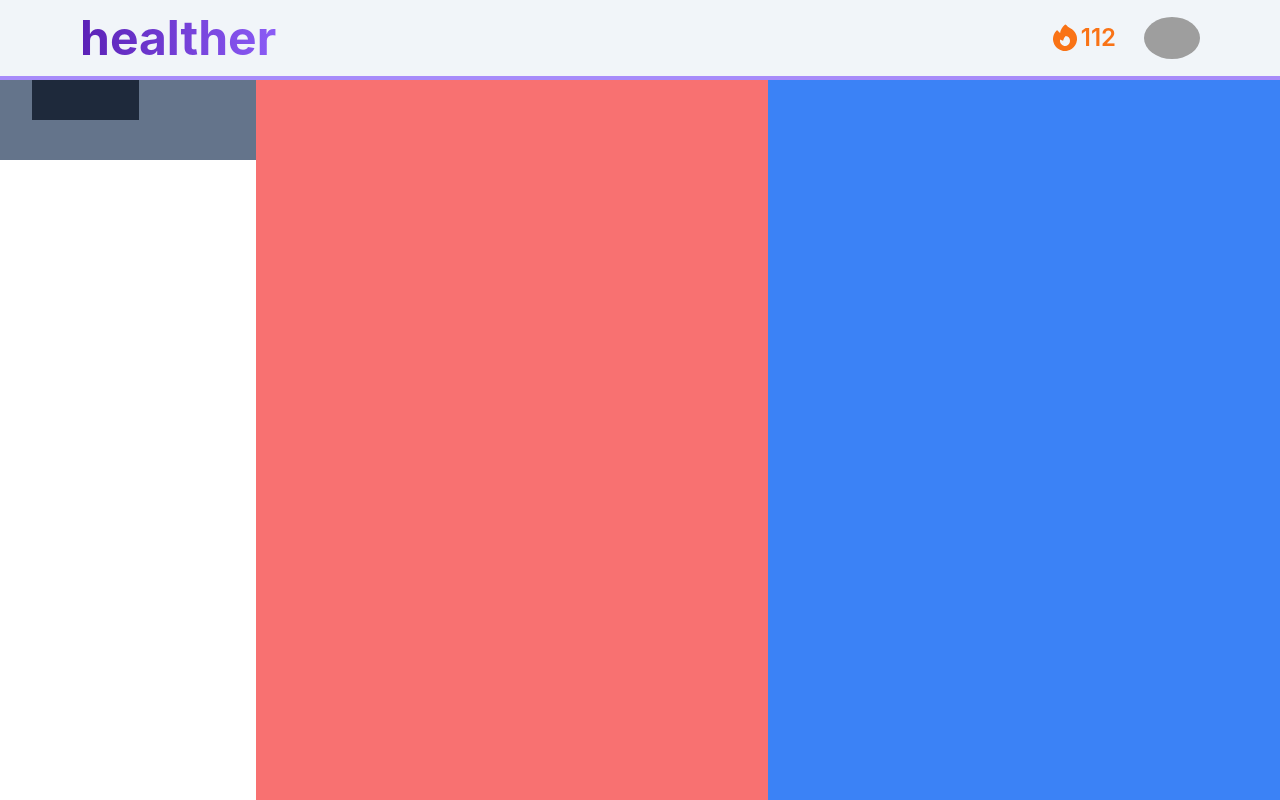
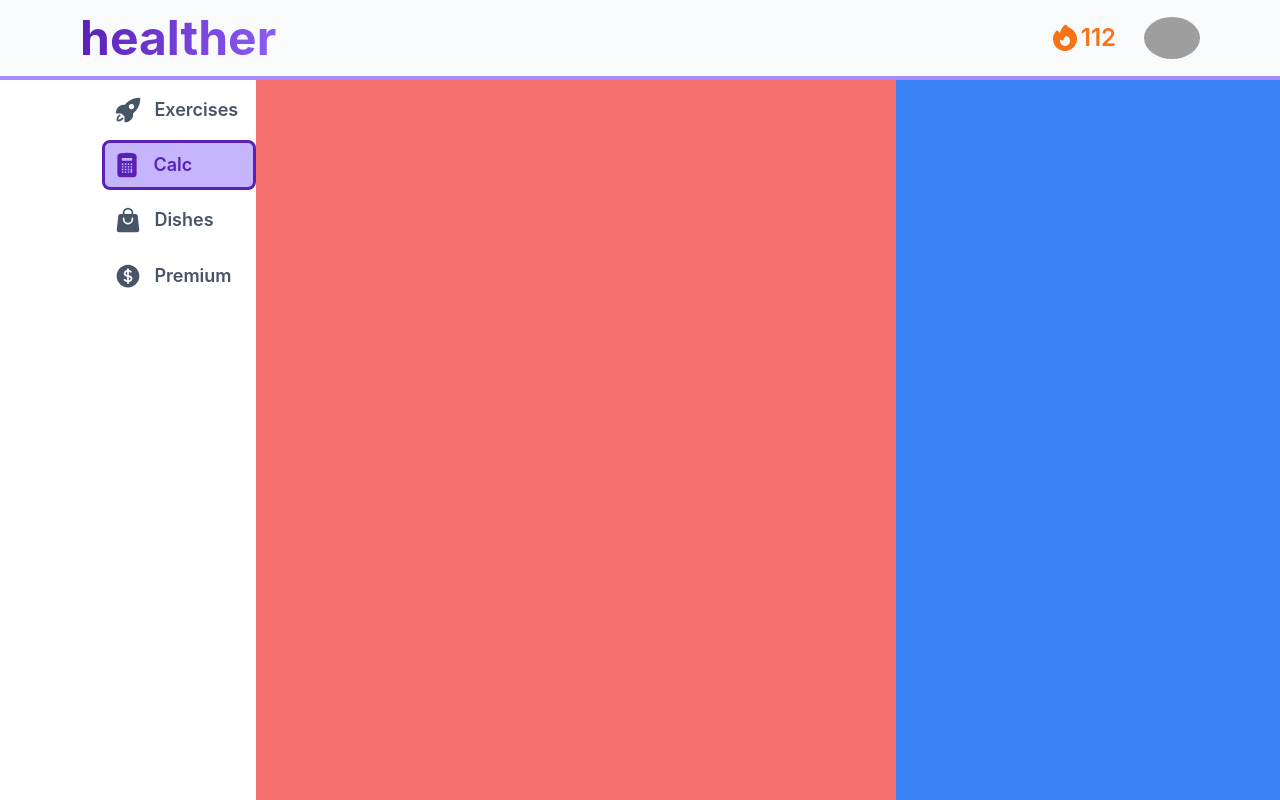
Before and after one commit to VelHRH/Healther, a React (Create React App) app in the folder front/: page / in a window 1280 px wide. Shown: the top 800 px of the page. Built offline with nearby package versions, Linux system fonts and the light colour scheme; grey boxes are pictures that could not be loaded.

Commit message:
Navbox and NavItem

```diff
--- a/front/src/App.js
+++ b/front/src/App.js
@@ -1,5 +1,5 @@
 import { Header } from "./components/Header";
-import { Navbox } from "./components/Navbox";
+import { Navbox } from "./components/Navbox/Navbox";
 
 function App() {
   return(
@@ -8,10 +8,10 @@ function App() {
       <div className="flex mt-20">
 
         <Navbox />
-        <div className="w-2/5 bg-red-400 h-[1000px]">
+        <div className="w-[50%] bg-red-400 h-[1000px]">
 
         </div>
-        <div className="w-2/5 bg-blue-500">
+        <div className="w-[30%] bg-blue-500">
 
         </div>
       </div>
--- a/front/src/components/Header.jsx
+++ b/front/src/components/Header.jsx
@@ -2,7 +2,7 @@ import { FireIcon } from "@heroicons/react/24/solid";
 
 export const Header = () => {
  return (
-  <div className="w-full flex border-b-4 border-violet-400 h-20 items-center px-20 justify-between fixed bg-slate-100 top-0">
+  <div className="w-full flex border-b-4 border-violet-400 h-20 items-center px-20 justify-between fixed bg-slate-50 top-0">
    <div className="font-bold text-transparent text-5xl bg-clip-text bg-gradient-to-r to-violet-500 from-violet-800 logo">
     healther
    </div>
--- /dev/null
+++ b/front/src/components/NavItem.jsx
@@ -0,0 +1,20 @@
+
+export const NavItem = (props) => {
+  if (!props.isActive){
+    return(
+      <div className="flex text-lg mt-1 p-2 rounded-lg border-4 border-transparent hover:bg-violet-300 text-slate-600">
+        {props.icon}
+        <div>{props.text}</div>
+      </div>
+    );
+  }
+
+  if (props.isActive){
+    return(
+      <div className="flex text-lg mt-1 bg-violet-300 p-2 rounded-lg border-[3px] border-violet-800 text-violet-800">
+        {props.icon}
+        <div>{props.text}</div>
+      </div>
+    );
+  }
+}
--- a/front/src/components/Navbox.jsx
+++ /dev/null
@@ -1,11 +0,0 @@
-import { FireIcon } from "@heroicons/react/24/solid";
-
-export const Navbox = () => {
- return (
-  <>
-  <div className="w-1/12 h-10 bg-slate-800 fixed top-20 left-8 z-50"></div>
-  <div className="w-1/5 h-20 bg-slate-500">
-  </div>
-  </>
- );
-};
--- /dev/null
+++ b/front/src/components/Navbox/Navbox.jsx
@@ -0,0 +1,17 @@
+import { RocketLaunchIcon, CalculatorIcon, ShoppingBagIcon, CurrencyDollarIcon } from "@heroicons/react/24/solid";
+import { NavItem } from "../NavItem";
+
+export const Navbox = () => {
+ return (
+  <>
+  <div className={`w-[12%] h-10 fixed top-23 left-[8%] z-50 cursor-pointer font-semibold`}>
+    <NavItem icon={<RocketLaunchIcon className="w-7 mr-3" />} text="Exercises" isActive={false} />
+    <NavItem icon={<CalculatorIcon className="w-7 mr-3" />} text="Calc" isActive={true} />
+    <NavItem icon={<ShoppingBagIcon className="w-7 mr-3" />} text="Dishes" isActive={false} />
+    <NavItem icon={<CurrencyDollarIcon className="w-7 mr-3" />} text="Premium" isActive={false} />
+  </div>
+  <div className="w-1/5 ">
+  </div>
+  </>
+ );
+};
```
